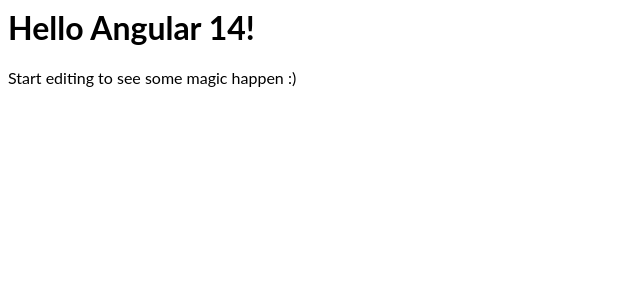
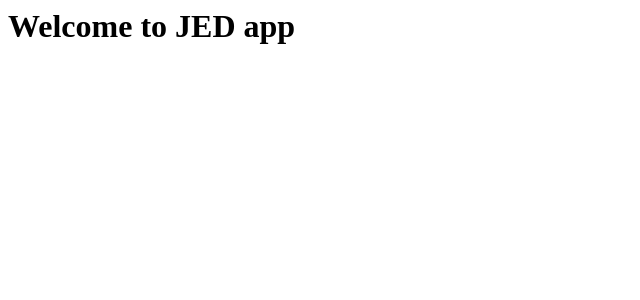
Before and after one commit to JessyDelhaye/Angular-2022, an Angular app: page / in a window 1280 px wide. Shown: the top 300 px of the page, without its empty margins (0-640 px from the left). Built offline with nearby package versions, Linux system fonts and the light colour scheme.

Commit message:
4 files modified, 1 added, 1 deleted

```diff
--- a/src/app/app.component.html
+++ b/src/app/app.component.html
@@ -1,4 +1 @@
-<hello name="{{ name }}"></hello>
-<p>
-  Start editing to see some magic happen :)
-</p>
+<h1>Welcome to {{title}}</h1>
--- a/src/app/app.component.ts
+++ b/src/app/app.component.ts
@@ -1,4 +1,4 @@
-import { Component, VERSION } from '@angular/core';
+import { Component } from '@angular/core';
 
 @Component({
   selector: 'my-app',
@@ -6,5 +6,5 @@
   styleUrls: [ './app.component.css' ]
 })
 export class AppComponent  {
-  name = 'Angular ' + VERSION.major;
+  title = 'JED app';
 }
--- a/src/app/hello.component.ts
+++ /dev/null
@@ -1,10 +0,0 @@
-import { Component, Input } from '@angular/core';
-
-@Component({
-  selector: 'hello',
-  template: `<h1>Hello {{name}}!</h1>`,
-  styles: [`h1 { font-family: Lato; }`]
-})
-export class HelloComponent  {
-  @Input() name: string;
-}
--- a/tsconfig.json
+++ b/tsconfig.json
@@ -3,6 +3,8 @@
   "compilerOptions": {
     "baseUrl": "./",
     "outDir": "./dist/out-tsc",
+    "strict": true,
+    "strictPropertyInitialization": false,
     "sourceMap": true,
     "declaration": false,
     "downlevelIteration": true,
```
Also changed, not shown: src/app/app-routing.module.ts (added, +10 -0 lines), src/app/app.module.ts (+5 -5 lines).
